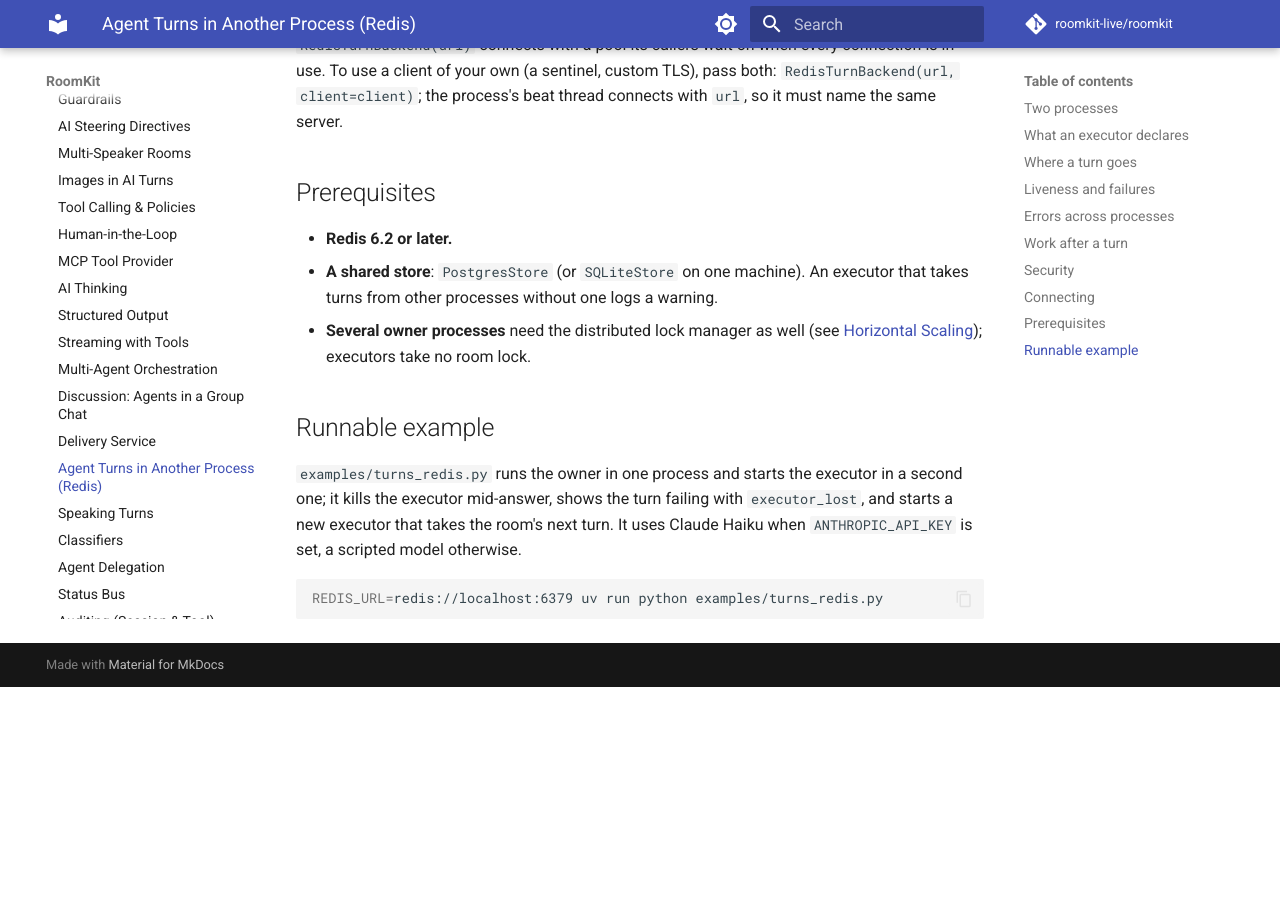
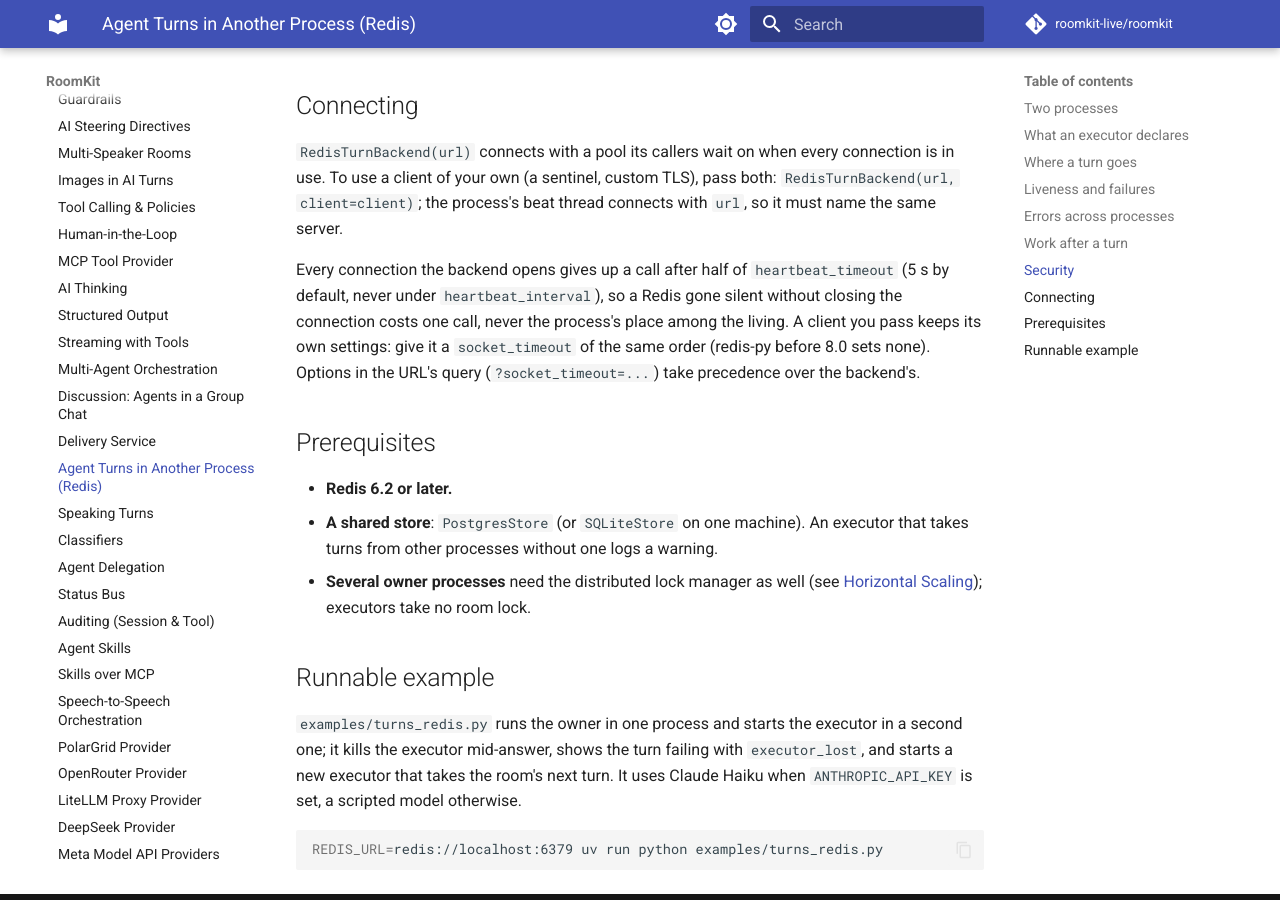
Before and after one commit to roomkit-live/roomkit-docs, an MkDocs documentation site: the page built from docs/guides/turn-backend-redis.md, in a window 1280 px wide and 900 px high, scrolled down 4349 px. Built offline with MkDocs 1.6.1 and Material for MkDocs 9.7.7, drawn with Linux system fonts in a browser that asks for light colours; comment, search, counter and statistics services are not loaded; before the commit the page ends 5036 px from its top, so only the background shows below that; some of the changed text lies outside the part shown.

Commit message:
docs(turns): the Redis guide says what a half-open connection does, and how to bound a client of your own (RMK-859)

```diff
--- a/docs/guides/turn-backend-redis.md
+++ b/docs/guides/turn-backend-redis.md
@@ -109,6 +109,7 @@ never stalls more than a few milliseconds.
 | The executor's loop stalls right after a turn ended, before its end is written | The process still names the turn running until its end is written, so the owner waits for it and the turn completes |
 | A turn reaches an executor whose process is closing | That process refuses it, and the turn goes to another executor |
 | Redis refuses a write during a turn | That turn fails within the heartbeat window, never waits for good |
+| Redis goes silent without closing a connection (a NAT or a load balancer forgot it) | The process stays among the living and its turns go on: the beat and the inbox read again on a new connection within `heartbeat_timeout`; a turn's message whose write was cut fails that turn |
 | The room owner goes away | The executor cuts the turn as `owner_lost` |
 
 In every case the room goes on: the next message is delivered, and its turn
@@ -179,6 +180,14 @@ connection is in use. To use a client of your own (a sentinel, custom TLS),
 pass both: `RedisTurnBackend(url, client=client)`; the process's beat thread
 connects with `url`, so it must name the same server.
 
+Every connection the backend opens gives up a call after half of
+`heartbeat_timeout` (5 s by default, never under `heartbeat_interval`), so a
+Redis gone silent without closing the connection costs one call, never the
+process's place among the living. A client you pass keeps its own settings:
+give it a `socket_timeout` of the same order (redis-py before 8.0 sets none).
+Options in the URL's query (`?socket_timeout=...`) take precedence over the
+backend's.
+
 ## Prerequisites
 
 - **Redis 6.2 or later.**
```
